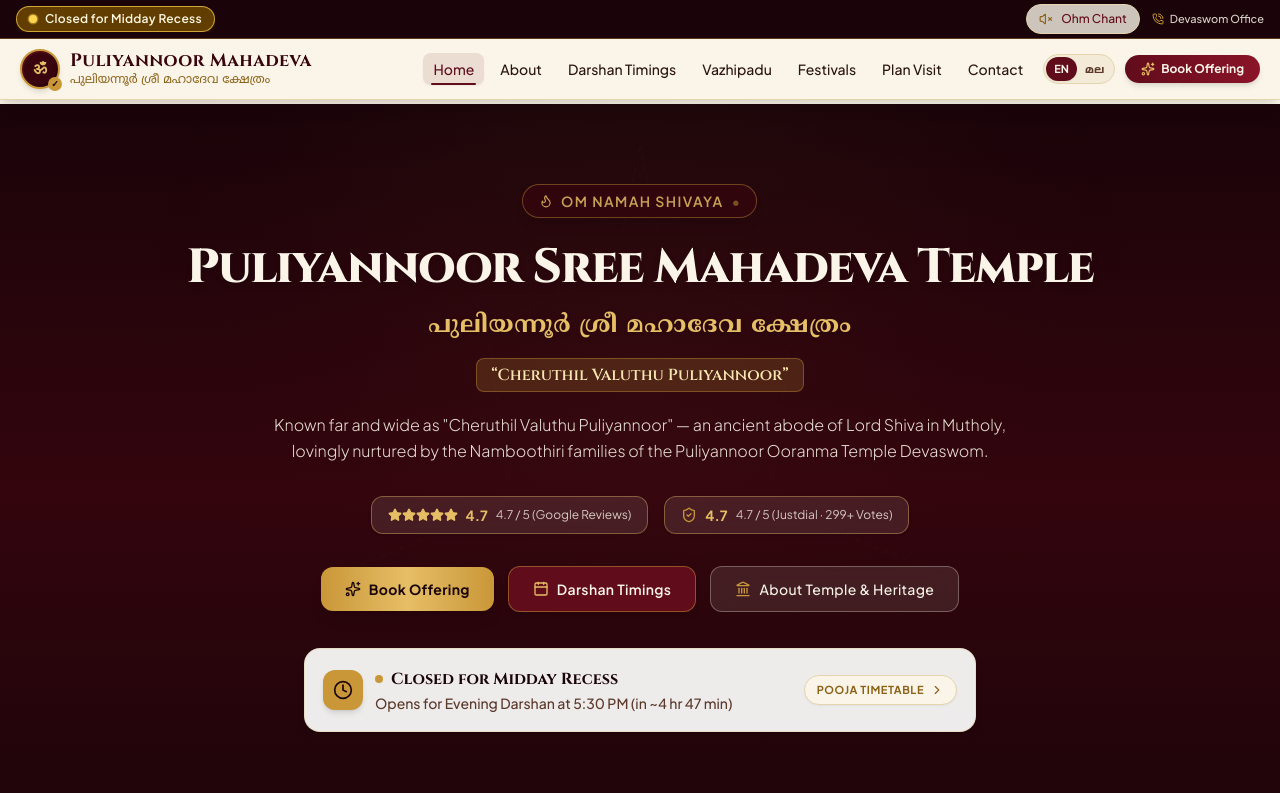
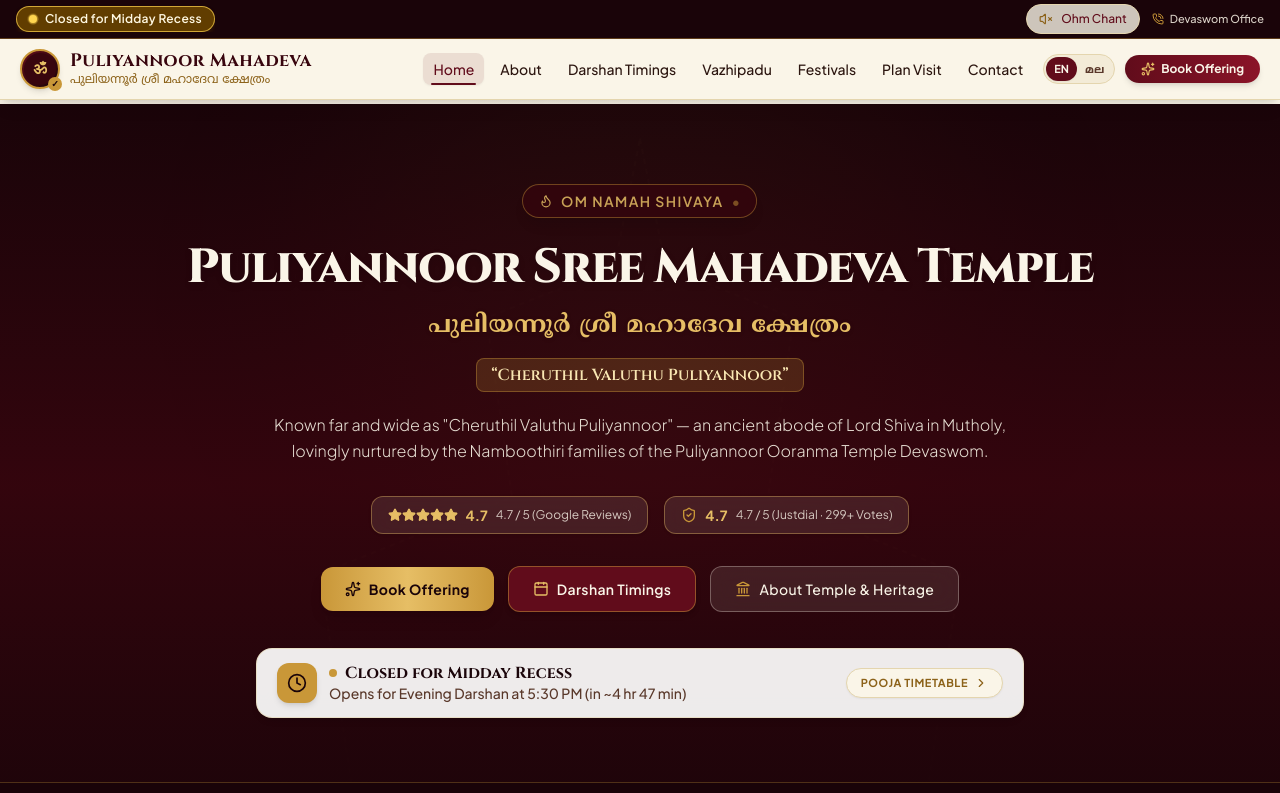
Before and after one commit to vishnu-ej/puliyannoor-temple, a Next.js app: page / in a window 1280 px wide. Shown: the top 793 px of the page. Built offline with nearby package versions, Linux system fonts and the light colour scheme; a web font is replaced by a local one.

Commit message:
Align Malayalam live status text to left side on single line matching English layout

```diff
--- a/src/components/Hero.tsx
+++ b/src/components/Hero.tsx
@@ -137,7 +137,7 @@ export const Hero: React.FC = () => {
         </div>
 
         {/* Live Status Card inside Hero */}
-        <div className="max-w-2xl mx-auto mb-2">
+        <div className="max-w-3xl mx-auto mb-2 text-left">
           <LiveStatusBadge />
         </div>
       </div>
--- a/src/components/LiveStatusBadge.tsx
+++ b/src/components/LiveStatusBadge.tsx
@@ -48,7 +48,7 @@ export const LiveStatusBadge: React.FC<LiveStatusBadgeProps> = ({
       );
     }
     return (
-      <div className={`glass-panel rounded-2xl p-3.5 sm:p-4 border border-[#C99738]/30 shadow-md ${className}`}>
+      <div className={`glass-panel rounded-2xl p-3 sm:p-4 border border-[#C99738]/30 shadow-md text-left ${className}`}>
         <div className="flex items-center gap-3">
           <Clock className="w-4 h-4 sm:w-5 sm:h-5 text-[#C99738] animate-spin" />
           <span className="text-xs sm:text-sm font-cinzel text-[#1A0409]">
@@ -65,7 +65,7 @@ export const LiveStatusBadge: React.FC<LiveStatusBadgeProps> = ({
     return (
       <Link
         href="/timings"
-        className={`inline-flex items-center gap-2 px-2.5 sm:px-3 py-1 rounded-full font-bold transition-all shadow-md hover:scale-[1.03] cursor-pointer ${
+        className={`inline-flex items-center gap-2 px-2.5 sm:px-3 py-1 rounded-full font-bold transition-all shadow-md hover:scale-[1.03] cursor-pointer text-left ${
           isOpen
             ? 'bg-[#1F4E34] hover:bg-[#2D6A4F] text-[#E8F5E9] border border-[#4CAF50]/60 shadow-[#1F4E34]/30'
             : badgeColor === 'amber'
@@ -74,7 +74,7 @@ export const LiveStatusBadge: React.FC<LiveStatusBadgeProps> = ({
         } ${className}`}
         title={language === 'en' ? 'Click to view Pooja Timings' : 'പൂജാ സമയക്രമം കാണുക'}
       >
-        <span className="relative flex h-2 w-2">
+        <span className="relative flex h-2 w-2 flex-shrink-0">
           <span
             className={`animate-ping absolute inline-flex h-full w-full rounded-full opacity-75 ${
               isOpen
@@ -94,7 +94,7 @@ export const LiveStatusBadge: React.FC<LiveStatusBadgeProps> = ({
             }`}
           />
         </span>
-        <span className={`font-semibold tracking-wide ${language === 'ml' ? 'text-[11px] font-malayalam-sans' : 'text-xs'}`}>
+        <span className={`font-semibold tracking-wide truncate ${language === 'ml' ? 'text-[11px] font-malayalam-sans' : 'text-xs'}`}>
           {statusText[language]}
         </span>
       </Link>
@@ -103,7 +103,7 @@ export const LiveStatusBadge: React.FC<LiveStatusBadgeProps> = ({
 
   return (
     <div
-      className={`glass-panel rounded-2xl p-3.5 sm:p-4 md:p-4.5 border transition-all shadow-md ${
+      className={`glass-panel rounded-2xl p-3 sm:p-4 md:px-5 md:py-3.5 border transition-all shadow-md text-left ${
         isOpen
           ? 'border-[#1F4E34]/50 bg-gradient-to-r from-[#1F4E34]/10 via-[#FAF5E8] to-transparent'
           : badgeColor === 'amber'
@@ -111,8 +111,9 @@ export const LiveStatusBadge: React.FC<LiveStatusBadgeProps> = ({
           : 'border-[#610C1B]/40 bg-gradient-to-r from-[#610C1B]/10 via-[#FAF5E8] to-transparent'
       } ${className}`}
     >
-      <div className="flex flex-col sm:flex-row items-start sm:items-center justify-between gap-2.5 sm:gap-3">
-        <div className="flex items-center gap-3">
+      <div className="flex flex-col sm:flex-row items-center justify-between gap-3 text-left w-full">
+        {/* Left Side: Icon + Live Dot + Left-aligned Status & SubText */}
+        <div className="flex items-center gap-3 text-left w-full sm:w-auto flex-1 min-w-0">
           <div
             className={`w-9 h-9 sm:w-10 sm:h-10 rounded-xl flex items-center justify-center shadow-md flex-shrink-0 ${
               isOpen
@@ -130,10 +131,11 @@ export const LiveStatusBadge: React.FC<LiveStatusBadgeProps> = ({
               <Moon className="w-4 h-4 sm:w-5 sm:h-5" />
             )}
           </div>
-          <div>
-            <div className="flex items-center gap-2">
+
+          <div className="text-left flex-1 min-w-0">
+            <div className="flex items-center gap-2 text-left">
               <span
-                className={`inline-block w-2 h-2 rounded-full ${
+                className={`inline-block w-2 h-2 rounded-full flex-shrink-0 ${
                   isOpen
                     ? 'bg-[#1F4E34] animate-pulse'
                     : badgeColor === 'amber'
@@ -141,34 +143,47 @@ export const LiveStatusBadge: React.FC<LiveStatusBadgeProps> = ({
                     : 'bg-[#610C1B]'
                 }`}
               />
-              <h4 className={`font-bold text-[#1A0409] ${
-                language === 'ml'
-                  ? 'text-xs sm:text-sm font-malayalam-sans leading-snug'
-                  : 'text-xs sm:text-sm md:text-base font-cinzel'
-              }`}>
+              <h4
+                className={`font-bold text-[#1A0409] text-left truncate sm:overflow-visible ${
+                  language === 'ml'
+                    ? 'text-xs sm:text-sm font-malayalam-sans leading-tight'
+                    : 'text-xs sm:text-sm md:text-base font-cinzel leading-tight'
+                }`}
+              >
                 {statusText[language]}
               </h4>
             </div>
+
             {showDetail && (
-              <p className={`text-[#5A382A] mt-0.5 font-medium ${
-                language === 'ml' ? 'text-[11px] sm:text-xs font-malayalam-sans' : 'text-xs sm:text-sm'
-              }`}>
+              <p
+                className={`text-[#5A382A] text-left mt-0.5 font-medium truncate sm:overflow-visible ${
+                  language === 'ml'
+                    ? 'text-[11px] sm:text-xs font-malayalam-sans leading-tight'
+                    : 'text-xs sm:text-sm leading-tight'
+                }`}
+              >
                 {subText[language]}
               </p>
             )}
           </div>
         </div>
 
-        {/* Clickable Button Linking to /timings */}
-        <div className="flex items-center gap-2 self-end sm:self-center">
+        {/* Right Side: Clickable Button Linking to /timings */}
+        <div className="flex items-center justify-end flex-shrink-0 w-full sm:w-auto">
           <Link
             href="/timings"
-            className="inline-flex items-center gap-1.5 text-[10px] sm:text-[11px] uppercase tracking-wider font-bold text-[#8C6219] hover:text-[#FAF5E8] bg-[#FAF5E8] hover:bg-[#610C1B] border border-[#E4D5AE] hover:border-[#610C1B] px-3 py-1 sm:py-1.5 rounded-full shadow-xs hover:shadow-md transition-all cursor-pointer group"
+            className="inline-flex items-center gap-1.5 text-[10px] sm:text-[11px] uppercase tracking-wider font-bold text-[#8C6219] hover:text-[#FAF5E8] bg-[#FAF5E8] hover:bg-[#610C1B] border border-[#E4D5AE] hover:border-[#610C1B] px-3.5 py-1.5 rounded-full shadow-xs hover:shadow-md transition-all cursor-pointer group whitespace-nowrap"
           >
-            <span className={language === 'ml' ? 'text-[10.5px] font-malayalam-sans font-semibold' : 'text-[10px] sm:text-[11px]'}>
+            <span
+              className={
+                language === 'ml'
+                  ? 'text-[11px] font-malayalam-sans font-semibold'
+                  : 'text-[10px] sm:text-[11px]'
+              }
+            >
               {language === 'en' ? 'Pooja Timetable' : 'പൂജാ സമയക്രമം'}
             </span>
-            <ChevronRight className="w-3 h-3 sm:w-3.5 sm:h-3.5 text-[#8C6219] group-hover:text-[#E6BE65] transition-transform group-hover:translate-x-0.5" />
+            <ChevronRight className="w-3.5 h-3.5 text-[#8C6219] group-hover:text-[#E6BE65] transition-transform group-hover:translate-x-0.5" />
           </Link>
         </div>
       </div>
```
